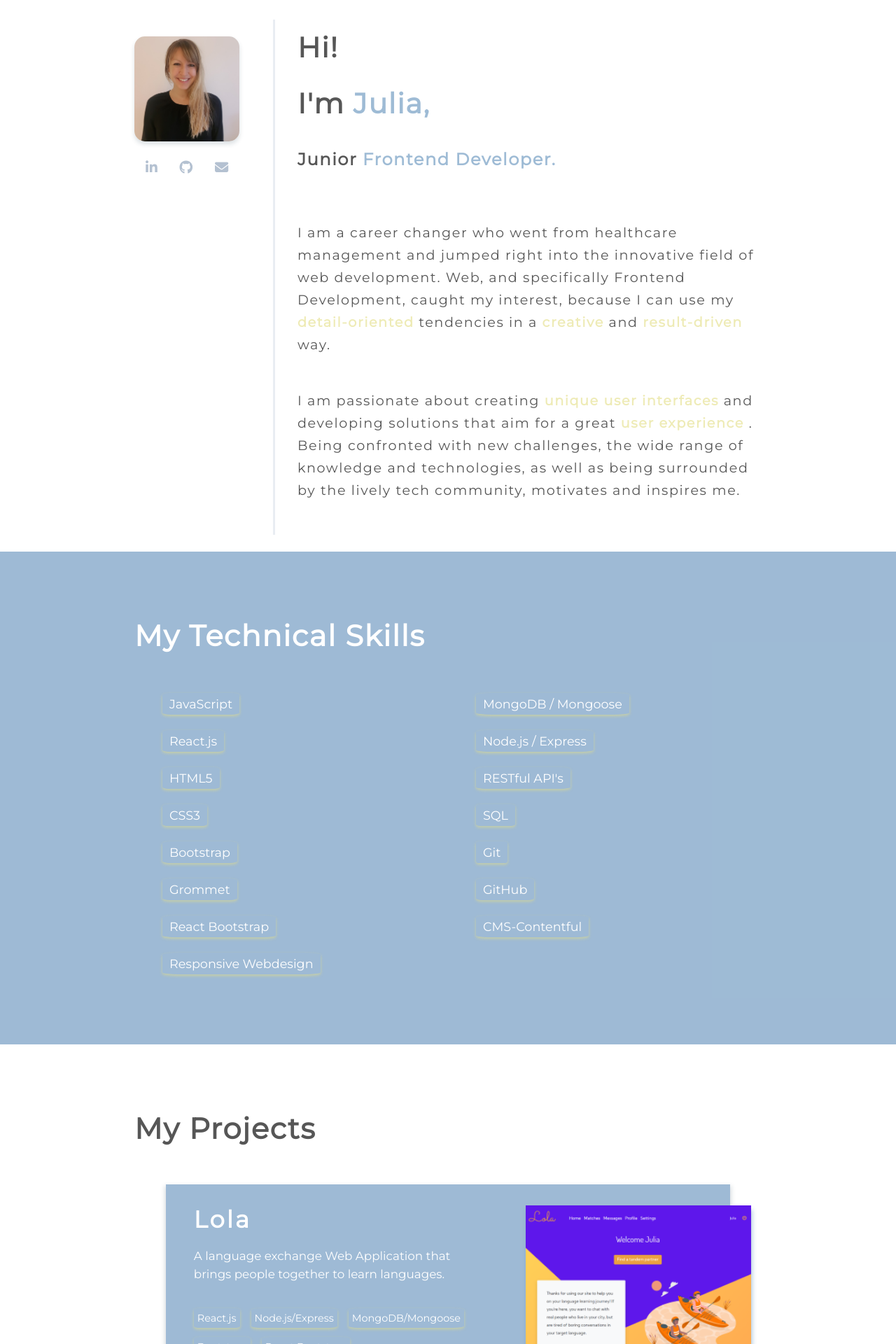
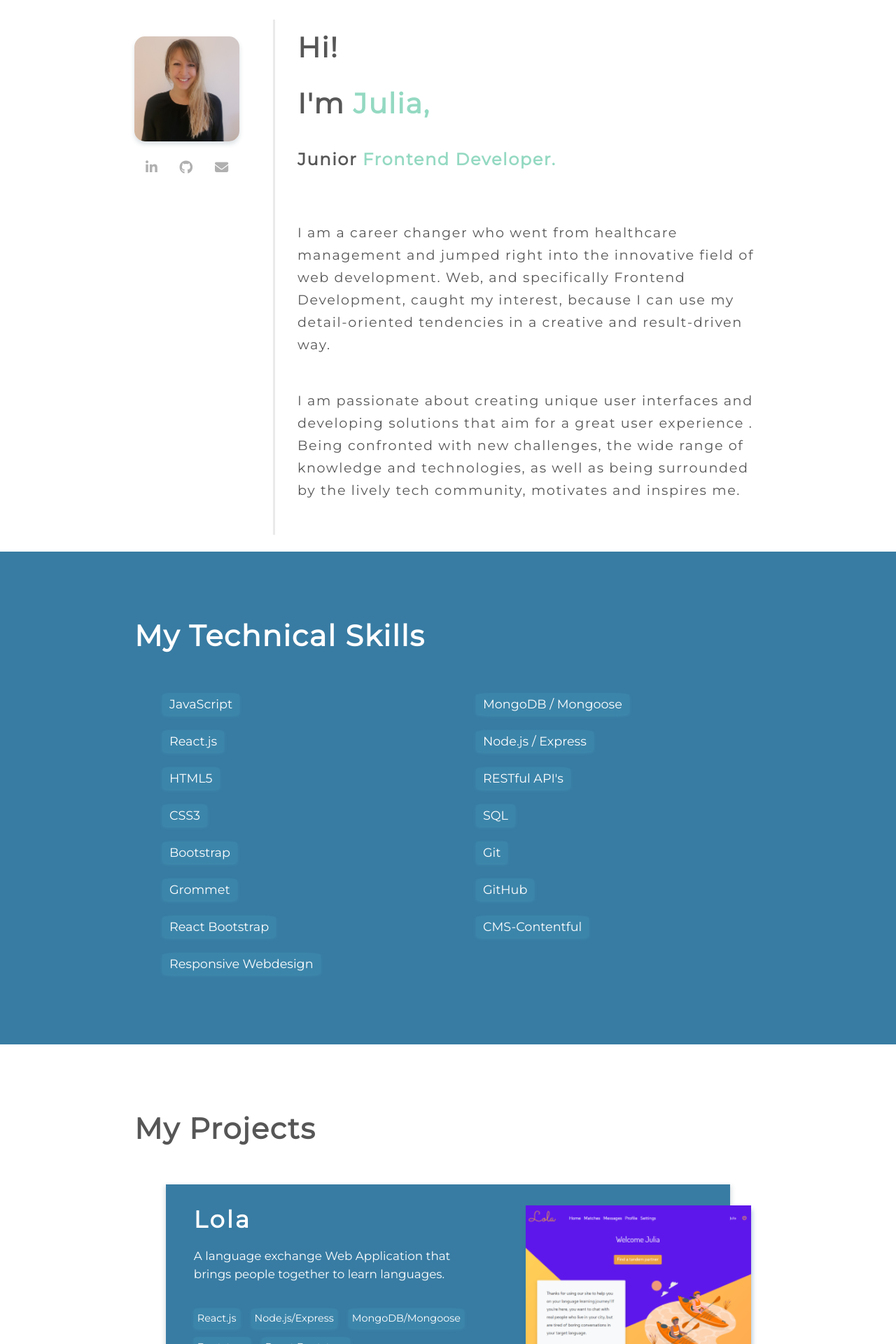
Before and after one commit to juliamj/portfolio_, a React (Create React App) app: page / in a window 1280 px wide. Shown: the part 100-2020 px from the top of the page at 70% size. Built offline with nearby package versions, Linux system fonts and the light colour scheme.

Commit message:
change color

```diff
--- a/src/components/Portfolio.js
+++ b/src/components/Portfolio.js
@@ -29,7 +29,6 @@ function Portfolio(props) {
                         skill1="React.js"
                         skill2="Grommet"
                         img={colorful}
-                        preview=""
                         live="https://colorful-app.netlify.app/"
                         code="https://github.com/juliamj/colorful"
                     />
--- a/src/styles/About.css
+++ b/src/styles/About.css
@@ -21,12 +21,16 @@
 .social-icon {
     /* padding-left: 15px; */
     padding-top: 15px;
-    color: rgba(12, 56, 107, 0.308);
+    /* color: rgba(12, 56, 107, 0.308); */
+    /* color: #55C39E;; */
     /* color: rgba(24, 92, 156, 0.418); */
+    /* color:rgba(24, 92, 156, 0.418); */
+    color:rgba(0, 0, 0, 0.308);
     font-size: 1.2rem;
 }
 .social-icon:hover {
-    color: rgba(228, 222, 135, 0.61);
+    /* color: rgba(228, 222, 135, 0.61); */
+    color: #55c39ea1;
     cursor: pointer;
 }
 .quote-about {
@@ -64,7 +68,7 @@
       display: block;
     }
     .about-right {
-        border-left: 3px solid rgba(12, 56, 107, 0.089);
+        border-left: 3px solid rgba(0, 0, 0, 0.082);
       }
     .about-right p {
     margin-left: 2rem;
@@ -86,13 +90,14 @@
         flex-direction: column;
     }
     .social-icon {
-        color: rgba(12, 56, 107, 0.308);
+        /* color: rgba(24, 92, 156, 0.418); */
+        color: rgba(0, 0, 0, 0.308);
         font-size: 1.6rem;
         padding-right: 6rem;
         padding-left: 1rem;
     }
     .social-icon:hover {
-    color: rgba(228, 222, 135, 0.767);
+    color: #55c39ea1;
     }
     .text-big {
         font-size: 2.1rem;
--- a/src/styles/App.css
+++ b/src/styles/App.css
@@ -1,6 +1,7 @@
 .App {
   margin: auto;
   color: rgba(0, 0, 0, 0.664);
+  /* color: #387CA3; */
   /* font-size: 12px; */
 }
 
@@ -13,12 +14,28 @@
 }
 
 .highlight-blue {
+  /* color: rgba(24, 92, 156, 0.418); */
+  color: #55c39ea1;
+  /* color:#52ADC8; */
+  /* color: #55C39E; */
+  /* color: #52acc8a8; */
+  /* color: #5db39c; */
+  font-weight: bold;
+}
+.highlight-medium {
   color: rgba(24, 92, 156, 0.418);
+  /* color:#5DB39C; */
   font-weight: bold;
 }
 .highlight-light {
-  color: rgba(228, 222, 135, 0.61);
-  font-weight: bold;
+  /* color: rgba(228, 222, 135, 0.61); */
+  /* color: #5db39c; */
+  /* color: #FFD447; */
+  /* color: #FED18C; */
+  /* color: #55C39E; */
+  /* color: #55c39e; */
+  /* color: rgba(24, 92, 156, 0.418); */
+  /* font-weight: bold; */
 }
 
 .paragraph {
--- a/src/styles/Contact.css
+++ b/src/styles/Contact.css
@@ -1,5 +1,6 @@
 .contact {
-    background-color: rgba(24, 92, 156, 0.418);
+    /* background-color: rgba(24, 92, 156, 0.418); */
+    background-color: #387CA3;
     padding-top: 10vh;
     padding-bottom: 10vh;
     color: white;
--- a/src/styles/Nav.css
+++ b/src/styles/Nav.css
@@ -22,7 +22,8 @@ nav {
   }
   .active {
     /* color: rgb(0, 217, 255) !important; */
-    color: rgba(228, 222, 135, 0.966) !important;
+    /* color: rgba(228, 222, 135, 0.966) !important; */
+    color: #5db39c !important;
     /* border-bottom: 1px solid rgba(228, 222, 135, 0.562); */
     font-weight: bold;
   }
--- a/src/styles/Portfolio.css
+++ b/src/styles/Portfolio.css
@@ -12,7 +12,8 @@
   }
   .project-container {
     /* background-color: rgba(255, 255, 255, 0.295); */
-    background-color: rgba(24, 92, 156, 0.418);
+    /* background-color: rgba(24, 92, 156, 0.418); */
+    background-color: #387CA3;
     color: white;
     box-shadow: 0 4px 6px 2px rgba(34, 60, 80, .16);
     transition: all ease-in-out .2s;
@@ -21,7 +22,8 @@
 }
 .project-container:hover {
     /* background-color: rgba(206, 231, 235, 0.219); */
-    background-color: rgba(24, 92, 156, 0.555);
+    /* background-color: rgba(24, 92, 156, 0.555); */
+    background-color: #387ca3e5;
     /* background-color: rgba(228, 222, 135, 0.24); */
 }
 
@@ -37,7 +39,11 @@
     border-radius: 10%;
     /* box-shadow: 0 2px 4px 0 rgba(34, 60, 80, .16); */
     /* box-shadow: 0 2px 4px 0 rgba(24, 92, 156, 0.151); */
-    box-shadow: 0 2px 4px 0 rgba(228, 222, 135, 0.61);
+    /* box-shadow: 0 2px 4px 0 rgba(228, 222, 135, 0.61); */
+    /* box-shadow: 0 2px 4px 0 #55C39E; */
+    /* background-color: #55c39e3f; */
+    box-shadow: 0 2px 4px 0  #52acc854;
+    background-color: #52acc82c;
     transition: all ease-in-out .2s;
 }
 .tech-stack li {
@@ -148,12 +154,16 @@
     text-decoration: underline;
     /* color:  rgba(0, 0, 0, 0.560); */
     /* color: rgba(24, 92, 156, 0.76); */
-    color: rgba(228, 222, 135, 0.61);
+    /* color: rgba(228, 222, 135, 0.61); */
+    /* color: #55C39E; */
+    color: white;
 }
 .image-hover:hover + div div a.live {
     text-decoration: underline;
     /* color: rgba(24, 92, 156, 0.76); */
-    color: rgba(228, 222, 135, 0.61);
+    /* color: rgba(228, 222, 135, 0.61); */
+    /* color: #55C39E; */
+    color: white;
 }
 /* .project-left h2 {
     margin: 30px 0 10px 40px;
--- a/src/styles/Skills.css
+++ b/src/styles/Skills.css
@@ -1,5 +1,6 @@
 .skills {
-    background-color: rgba(24, 92, 156, 0.418);
+    /* background-color: rgba(24, 92, 156, 0.418); */
+    background-color: #387CA3;
     padding-top: 10vh;
     padding-bottom: 10vh;
     color: white;
@@ -13,7 +14,9 @@
     padding: 5px 10px;
     border-radius: 10%;
     /* box-shadow: 0 2px 4px 0 rgba(34, 60, 80, .16); */
-    box-shadow: 0 2px 4px 0 rgba(228, 222, 135, 0.61);
+    box-shadow: 0 2px 4px 0  #52acc854;
+    background-color: #52acc82c;
+    /* box-shadow: 0 2px 4px 0 rgba(228, 222, 135, 0.61); */
     transition: all ease-in-out .2s;
 }
 
```
